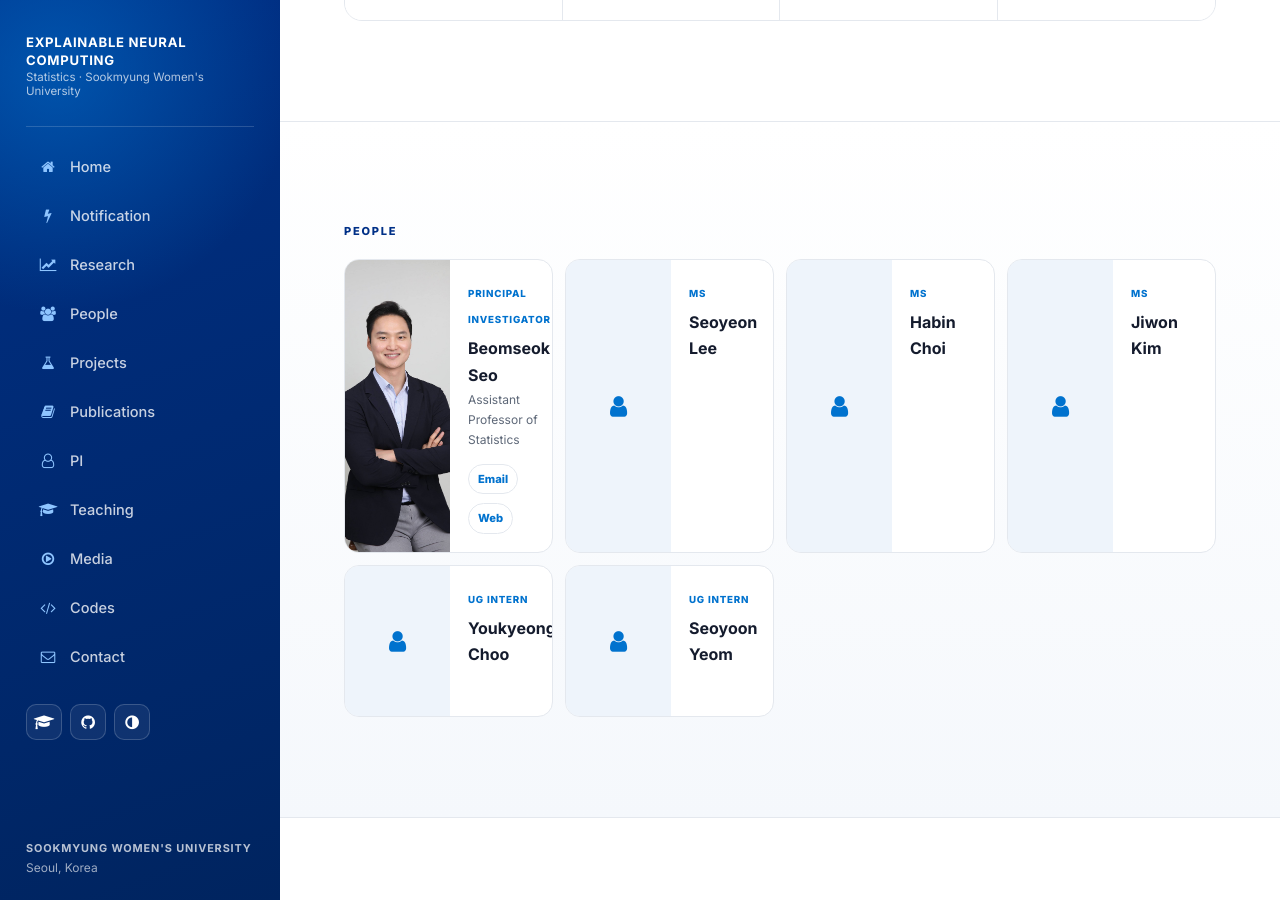
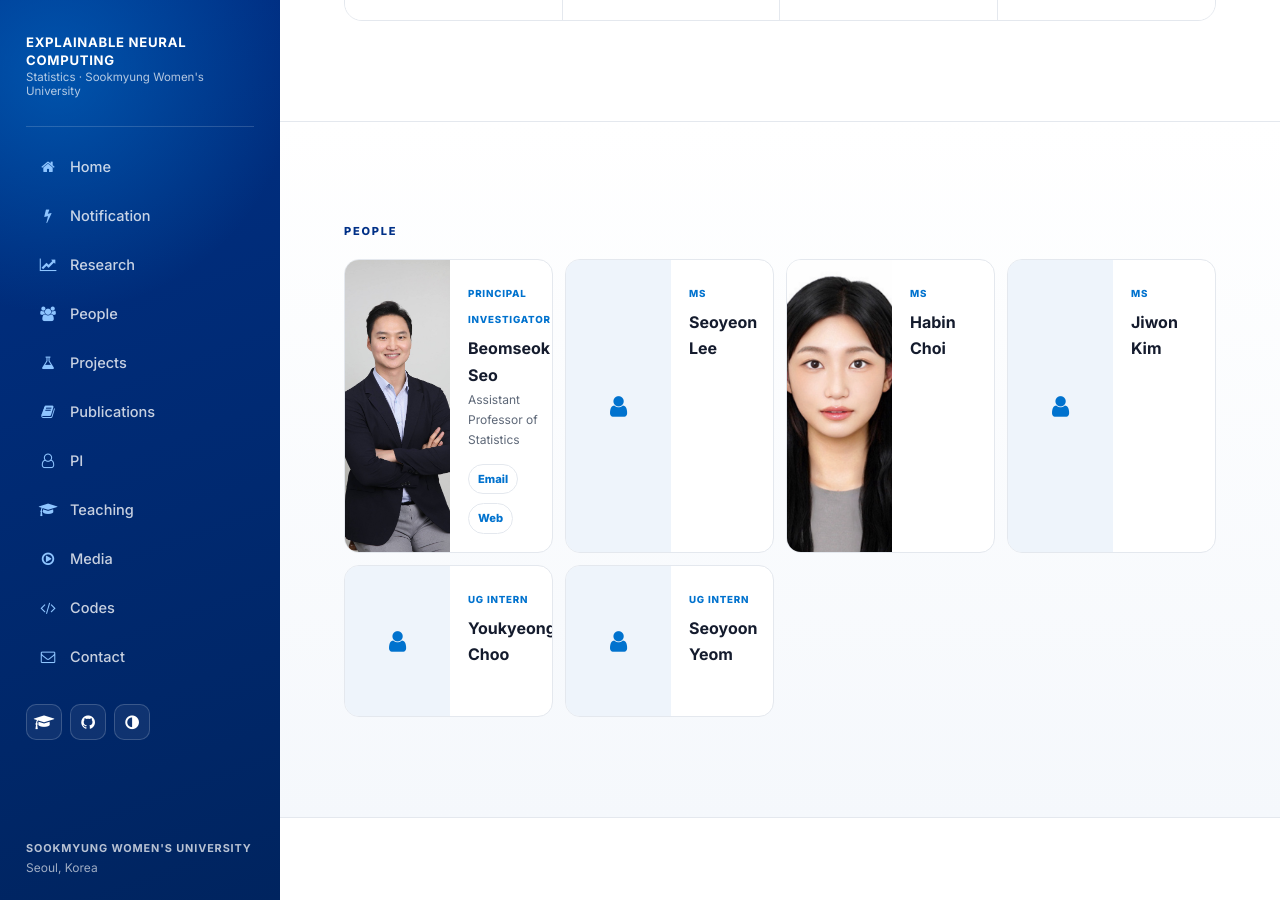
Before and after one commit to seo-beomseok/lab-homepage, a Jekyll site: the page built from index.html, in a window 1280 px wide and 900 px high, scrolled down 1366 px. Built offline with Jekyll 4.4.1, drawn with Linux system fonts in a browser that asks for light colours.

Commit message:
Update students.yml

```diff
--- a/_data/students.yml
+++ b/_data/students.yml
@@ -13,6 +13,7 @@
 
 - name: "Habin Choi"
   program: "MS"
+  image: "/assets/img/251.jpeg"
 
 - name: "Jiwon Kim"
   program: "MS"
```
